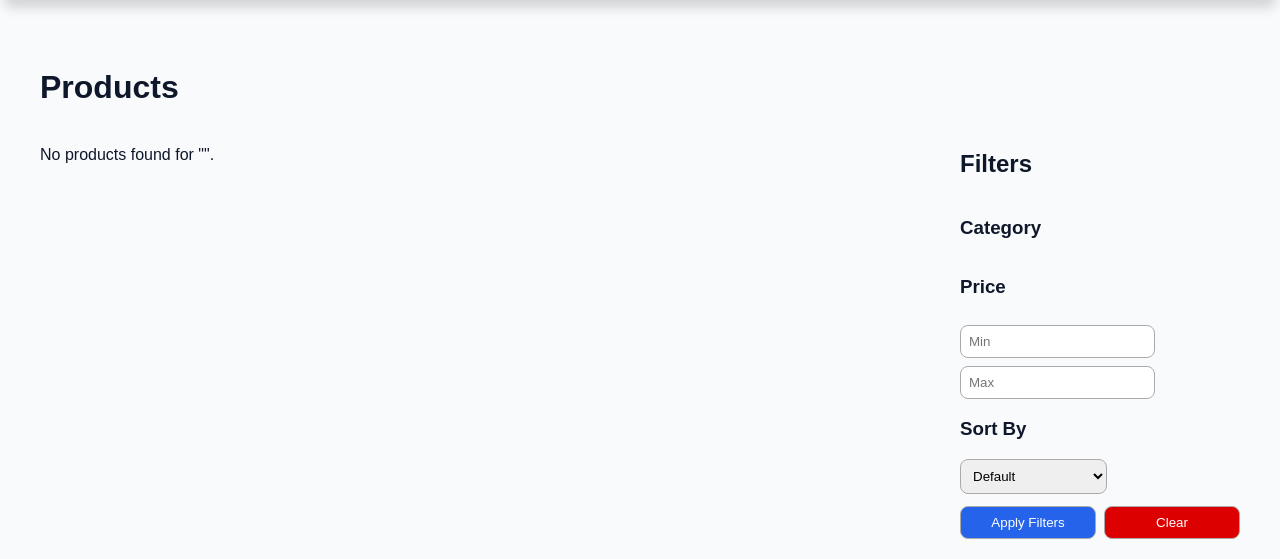
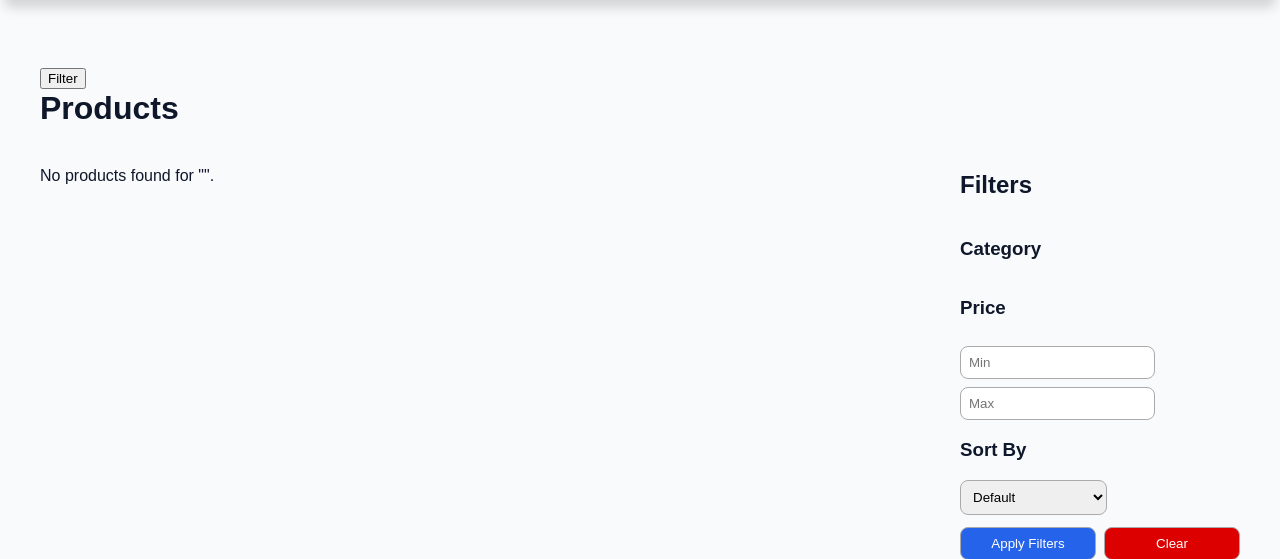
Before and after one commit to veltorex/django-ecommerce, a Django app: page /products/ in a window 1280 px wide. Shown: the part 70-629 px from the top of the page. Run offline with Django 5.2, Linux system fonts and the light colour scheme; data that the repository does not hold is empty.

Commit message:
add filter button

```diff
--- a/products/templates/products/product_list.html
+++ b/products/templates/products/product_list.html
@@ -10,6 +10,14 @@
     {% include 'components/search-bar.html' %}
 </div>
 <main class="product-list">
+    <button
+        type="button"
+        class="product-list__open-filters-list"
+        aria-label="Open filters"
+    >
+        Filter
+    </button>
+
     <h1 class="product-list__title">Products</h1>
 
     <div class="product-list__layout">
```
